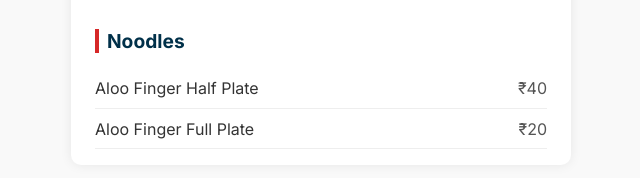
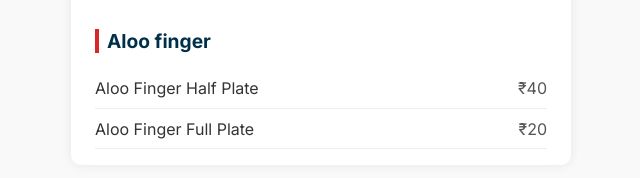
Before and after one commit to Uday123455/menus-free, a plain HTML site: page index.html in a window 1280 px wide. Shown: the part 764-942 px from the top of the page, 319-959 px from the left. Drawn offline with Linux system fonts and the light colour scheme.

Commit message:
change in details of menu

```diff
--- a/index.html
+++ b/index.html
@@ -134,7 +134,7 @@
     </div>
 
     <div class="category">
-      <h2>Noodles</h2>
+      <h2>Aloo finger</h2>
       <div class="item">
         <span class="item-name">Aloo Finger Half Plate</span>
         <span class="item-price">₹40</span>
```
